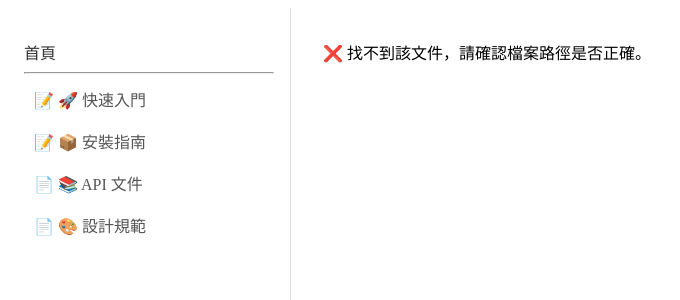
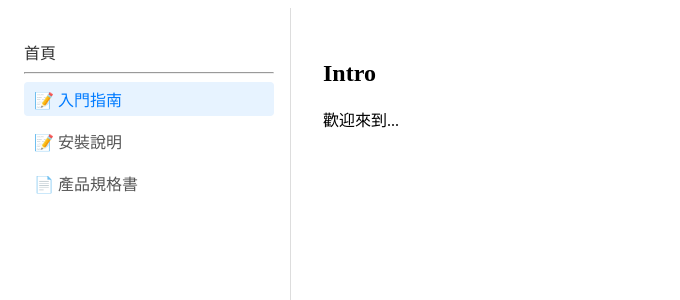
Before and after one commit to marykuo/react-doc-viewer-starter, a React (Vite) app: page /docs/1 in a window 1280 px wide. Shown: the top 300 px of the page, without its empty margins (0-680 px from the left). Built offline with nearby package versions, Linux system fonts and the light colour scheme; no server answers.

Commit message:
feat: implement loading sidebar by files.json

```diff
--- a/data/files.json
+++ b/data/files.json
@@ -3,12 +3,21 @@
         "id": "1",
         "title": "入門指南",
         "type": "markdown",
+        "name": "intro.md",
         "path": "/content/intro.md"
     },
     {
         "id": "2",
+        "title": "安裝說明",
+        "type": "markdown",
+        "name": "setup.md",
+        "path": "/content/setup.md"
+    },
+    {
+        "id": "3",
         "title": "產品規格書",
         "type": "pdf",
+        "name": "spec.pdf",
         "path": "/docs/spec.pdf"
     }
 ]
--- a/src/components/Sidebar.jsx
+++ b/src/components/Sidebar.jsx
@@ -1,14 +1,29 @@
 import { Link, NavLink } from "react-router-dom";
-
-// 模擬的文件資料，實際開發時可以放在單獨的 data/files.json
-const fileList = [
-  { id: "intro", title: "🚀 快速入門", type: "markdown" },
-  { id: "install-guide", title: "📦 安裝指南", type: "markdown" },
-  { id: "api-reference", title: "📚 API 文件", type: "pdf" },
-  { id: "design-assets", title: "🎨 設計規範", type: "pdf" },
-];
+import { useState, useEffect } from "react";
+import { fetchJson } from "../utils/fetchJson";
 
 function Sidebar() {
+  const [fileList, setFileList] = useState([]);
+  const [loading, setLoading] = useState(true);
+  const [error, setError] = useState(false);
+
+  useEffect(() => {
+    const fetchFiles = async () => {
+      setLoading(true);
+      setError(false);
+      try {
+        const data = await fetchJson("/data/files.json");
+        setFileList(data);
+        setLoading(false);
+      } catch (err) {
+        setError(true);
+        setLoading(false);
+        console.error(err);
+      }
+    };
+    fetchFiles();
+  }, []);
+
   return (
     <div className="sidebar-container">
       <ul style={{ listStyle: "none", padding: 0 }}>
@@ -24,9 +39,12 @@ function Sidebar() {
           </NavLink>
         </li>
         <hr />
-        {fileList.map((file) => (
+        {loading && <li>載入中...</li>}
+        {error && <li style={{ color: "red" }}>❌ 無法載入文件列表</li>}
+        {!loading &&
+          !error &&
+          fileList.map((file) => (
             <li key={file.id} style={{ marginBottom: "0.5rem" }}>
-            {/* 使用 NavLink 可以輕鬆處理「選中狀態」的樣式 */}
               <NavLink
                 to={`/docs/${file.id}`}
                 style={({ isActive }) => ({
--- a/src/pages/DocDetail.jsx
+++ b/src/pages/DocDetail.jsx
@@ -2,20 +2,32 @@ import { useState, useEffect } from "react";
 import { useParams } from "react-router-dom";
 import ReactMarkdown from "react-markdown";
 import remarkGfm from "remark-gfm";
+import { fetchJson } from "../utils/fetchJson";
 
 function DocDetail() {
   const { docId } = useParams(); // 取得網址上的 id
+  const [doc, setDoc] = useState(null);
   const [content, setContent] = useState("");
   const [loading, setLoading] = useState(true);
   const [error, setError] = useState(false);
 
   useEffect(() => {
+    console.log(`正在載入文件: ${docId}`);
+
     // 每次 docId 改變時，就去抓新檔案
     const fetchContent = async () => {
+      const data = await fetchJson("/data/files.json");
+      const foundDoc = data.find((f) => f.id === docId);
+      if (!foundDoc) {
+        setError(true);
+        setLoading(false);
+        return;
+      }
+      setDoc(foundDoc);
       setLoading(true);
       setError(false);
       try {
-        const res = await fetch(`/content/${docId}.md`);
+        const res = await fetch(`/content/${foundDoc.name}`);
         if (!res.ok) throw new Error("找不到檔案");
         const text = await res.text();
         setContent(text);
@@ -32,6 +44,20 @@ function DocDetail() {
   if (loading) return <div>載入中...</div>;
   if (error) return <div>❌ 找不到該文件，請確認檔案路徑是否正確。</div>;
 
+  const isPdf = doc.name.toLowerCase().endsWith(".pdf");
+  if (isPdf) {
+    return (
+      <div style={{ height: "90vh" }}>
+        <iframe
+          src={`/docs/${doc.name}`}
+          width="100%"
+          height="100%"
+          title="PDF Viewer"
+        />
+      </div>
+    );
+  }
+
   return (
     <article className="prose lg:prose-xl">
       {/* remarkGfm 讓 Markdown 支援表格、任務列表等功能 */}
--- /dev/null
+++ b/src/utils/fetchJson.js
@@ -0,0 +1,6 @@
+// 用於讀取 json 檔案的工具函式
+export async function fetchJson(url) {
+  const res = await fetch(url);
+  if (!res.ok) throw new Error(`找不到 ${url}`);
+  return await res.json();
+}
```
Lines whose indentation alone changed are shown as unchanged.
